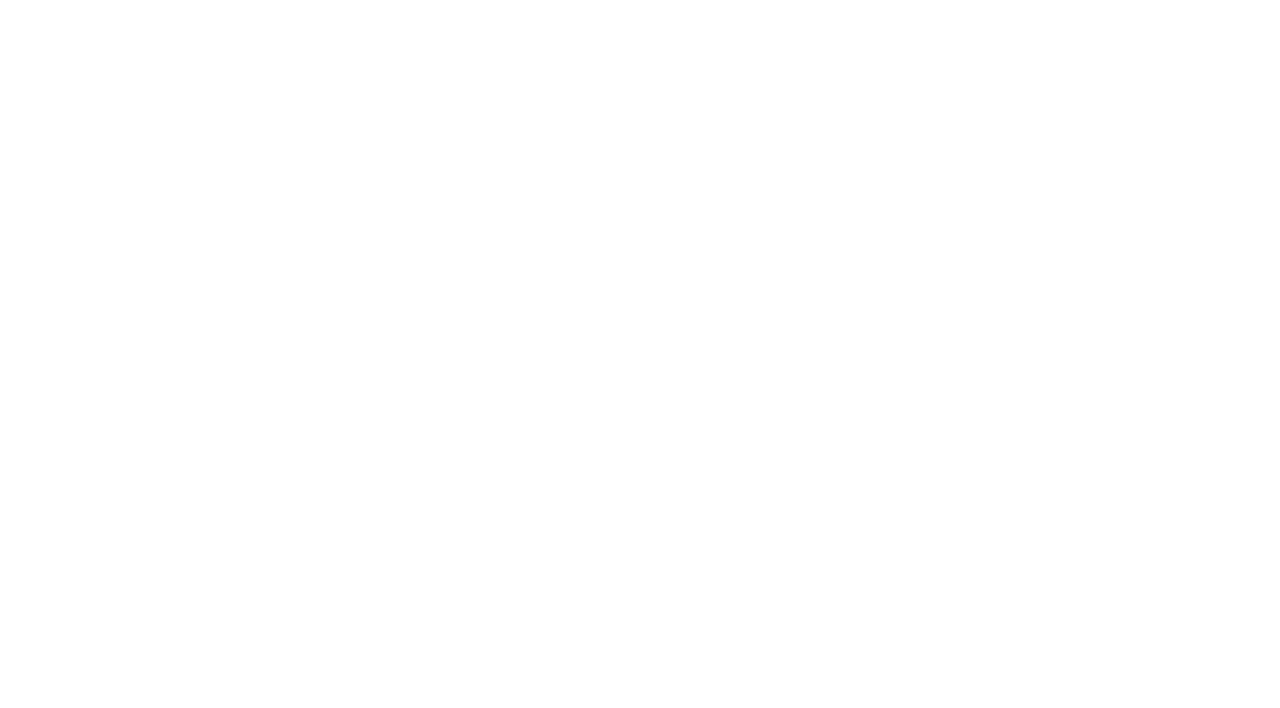
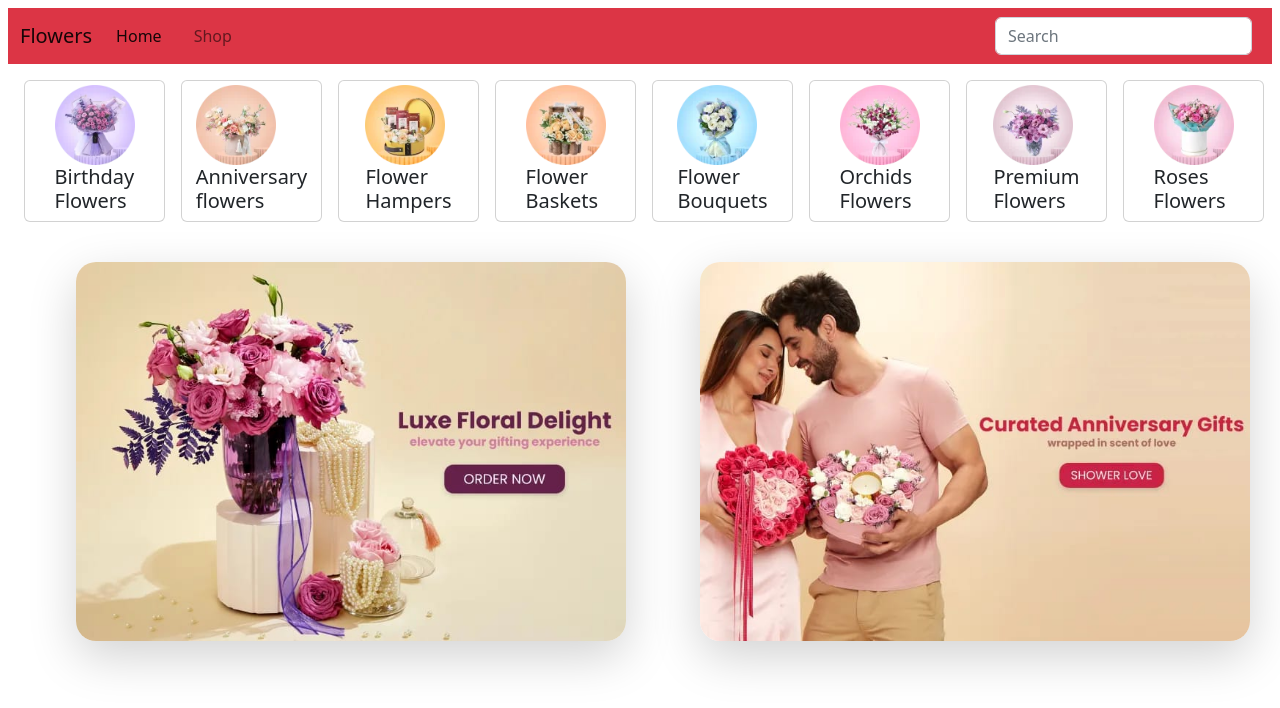
Before and after one commit to sakshi-rah/bootstrap-grid, a plain HTML site: page index.html in a window 1280 px wide. Drawn offline with nearby package versions, Linux system fonts and the light colour scheme.

Commit message:
adding files

```diff
--- a/css/style.css
+++ b/css/style.css
@@ -0,0 +1,11 @@
+.flower-img{
+    width: 80px;
+}
+.second-container{
+    display: flex;
+    justify-content: center;
+}
+.picture-flower{
+    width: 550px;
+    border-radius: 20px;
+}
--- a/index.html
+++ b/index.html
@@ -7,13 +7,75 @@
     <link href="https://cdn.jsdelivr.net/npm/bootstrap@5.2.2/dist/css/bootstrap.min.css" rel="stylesheet" integrity="sha384-Zenh87qX5JnK2Jl0vWa8Ck2rdkQ2Bzep5IDxbcnCeuOxjzrPF/et3URy9Bv1WTRi" crossorigin="anonymous">
 </head>
 <body>
-    <div>
-        <div>
+    <nav class="navbar navbar-expand-lg bg-danger m-2">
+        <div class="container-fluid">
+          <a class="navbar-brand" href="#">Flowers</a>
+          <button class="navbar-toggler" type="button" data-bs-toggle="collapse" data-bs-target="#navbarSupportedContent" aria-controls="navbarSupportedContent" aria-expanded="false" aria-label="Toggle navigation">
+            <span class="navbar-toggler-icon"></span>
+          </button>
+          <div class="collapse navbar-collapse" id="navbarSupportedContent">
+            <ul class="navbar-nav me-auto mb-2 mb-lg-0">
+              <li class="nav-item">
+                <a class="nav-link active" aria-current="page" href="#">Home</a>
+              </li>
+              <li class="nav-item">
+                <a class="nav-link" href="#"></a>
+              </li>
 
+              <li class="nav-item">
+                <a class="nav-link ">Shop</a>
+              </li>
+            </ul>
+            <form class="d-flex" role="search">
+              <input class="form-control me-2" type="search" placeholder="Search" aria-label="Search">
+
+            </form>
+          </div>
+        </div>
+      </nav>
+
+    <div class="row container-fluid m-1">
+        <div class="col m-2 card" style="width: 8rem;">
+            <span class="m-auto d-block mt-1"><img src="./assest/birthday_flowers.webp" alt="" class="flower-img">
+            <h5>Birthday <br> Flowers </h5></span>
+        </div>
+        <div class="col m-2 card " style="width: 8rem;">
+            <span class="m-auto d-block mt-1"><img src="./assest/anniversary_flowers.webp" alt="" class="flower-img">
+            <h5>Anniversary <br> flowers </h5></span>
+        </div>
+        <div class="col m-2 card " style="width: 8rem;">
+            <span class="m-auto d-block mt-1"><img src="./assest/flower_hampers.webp" alt="" class="flower-img">
+            <h5>Flower <br> Hampers</h5></span>
+        </div>
+        <div class="col m-2 card " style="width: 8rem;">
+            <span class="m-auto d-block mt-1"><img src="./assest/flowers_baskets.webp" alt="" class="flower-img">
+            <h5>Flower <br> Baskets </h5></span>
+        </div>
+        <div class="col m-2 card " style="width: 8rem;">
+            <span class="m-auto d-block mt-1"><img src="./assest/flowers_bouquets.webp" alt="" class="flower-img">
+            <h5>Flower <br> Bouquets </h5></span>
+        </div>
+        <div class="col m-2 card " style="width: 8rem;">
+            <span class="m-auto d-block mt-1"><img src="./assest/orchids.webp" alt="" class="flower-img">
+            <h5>Orchids <br> Flowers </h5></span>
+        </div>
+        <div class="col m-2 card " style="width: 8rem;">
+            <span class="m-auto d-block mt-1"><img src="./assest/premium_flowers.webp" alt="" class="flower-img">
+            <h5>Premium <br> Flowers </h5></span>
+        </div>
+        <div class="col m-2 card " style="width: 8rem;">
+            <span class="m-auto d-block mt-1"><img src="./assest/roses.webp" alt="" class="flower-img">
+            <h5>Roses <br> Flowers </h5></span>
         </div>
 
-        <div>
 
+    </div>
+    <div class="row  second-container m-3">
+        <div class="col">
+            <img src="./assest/flower-img.jpeg" alt=""class="shadow-lg ms-5 mt-3 picture-flower" >
+        </div>
+        <div class="col ">
+            <img src="./assest/anni-flower.jpeg" alt="" class="ms-5 mt-3 shadow-lg picture-flower">
         </div>
     </div>
     <script src="https://cdn.jsdelivr.net/npm/bootstrap@5.2.2/dist/js/bootstrap.bundle.min.js" integrity="sha384-OERcA2EqjJCMA+/3y+gxIOqMEjwtxJY7qPCqsdltbNJuaOe923+mo//f6V8Qbsw3" crossorigin="anonymous"></script>
```
Also changed, not shown: assest/anni-flower.jpeg (added), assest/anniversary_flowers.webp (added), assest/birthday_flowers.webp (added), assest/flower-img.jpeg (added), assest/flower_hampers.webp (added), assest/flowers_baskets.webp (added), assest/flowers_bouquets.webp (added), assest/orchids.webp (added), assest/premium_flowers.webp (added), assest/roses.webp (added).
